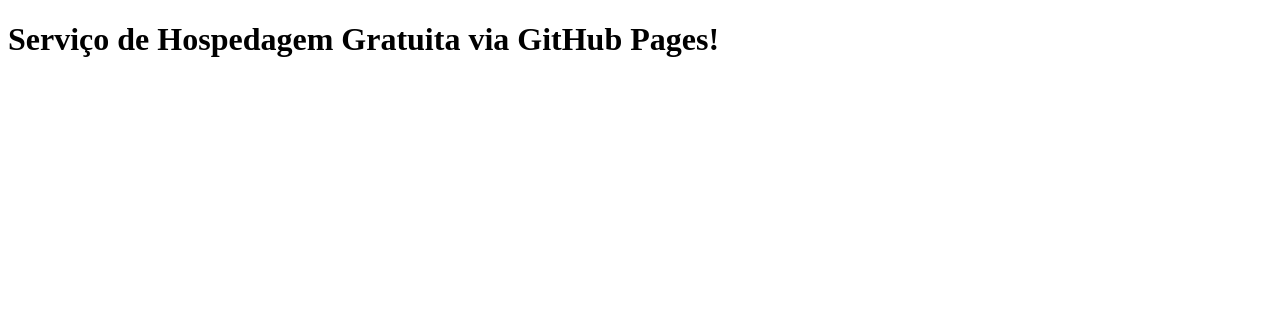
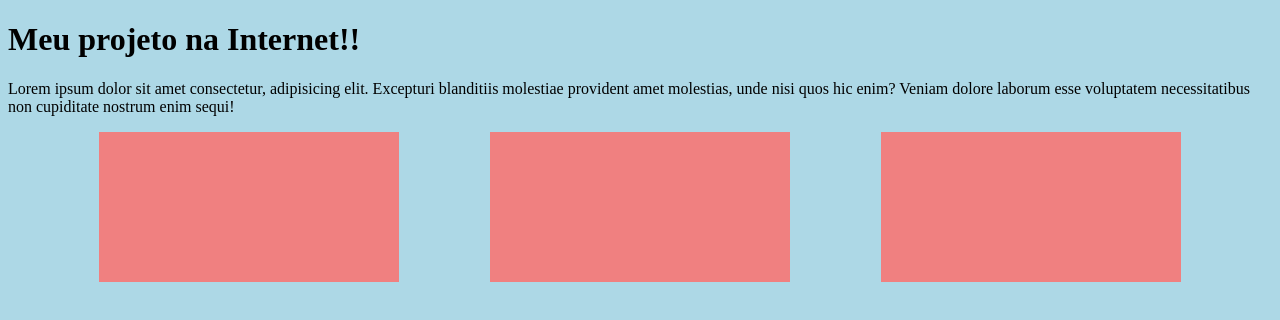
Before and after one commit to ifsp-itp/ifsp-itp.github.io, a plain HTML site: page index.html in a window 1280 px wide. Drawn offline with Linux system fonts and the light colour scheme.

Commit message:
adicionado o arquivo de estilos; adicionado caixas com o flexbox para teste

```diff
--- /dev/null
+++ b/estilo.css
@@ -0,0 +1,14 @@
+body {
+    background: lightblue;
+}
+
+.container {
+    display: flex;
+    justify-content: space-evenly;
+}
+
+.caixa {
+    background: lightcoral;
+    width: 300px;
+    height: 150px;
+}
--- a/index.html
+++ b/index.html
@@ -4,8 +4,16 @@
     <meta charset="UTF-8">
     <meta name="viewport" content="width=device-width, initial-scale=1.0">
     <title>Olá GitHub Pages!</title>
+    <link rel="stylesheet" href="estilo.css">
 </head>
 <body>
-    <h1>Serviço de Hospedagem Gratuita via GitHub Pages!</h1>
+    <h1>Meu projeto na Internet!!</h1>
+    <p>Lorem ipsum dolor sit amet consectetur, adipisicing elit. Excepturi blanditiis molestiae provident amet molestias, unde nisi quos hic enim? Veniam dolore laborum esse voluptatem necessitatibus non cupiditate nostrum enim sequi!</p>
+
+    <div class="container">
+        <div class="caixa"></div>
+        <div class="caixa"></div>
+        <div class="caixa"></div>
+    </div>
 </body>
 </html>
```
